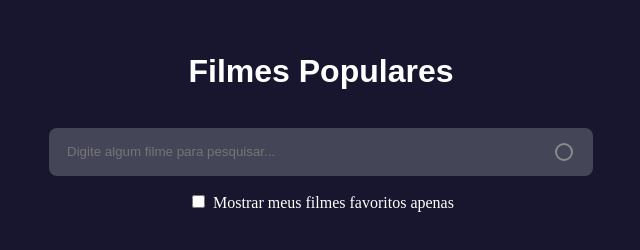
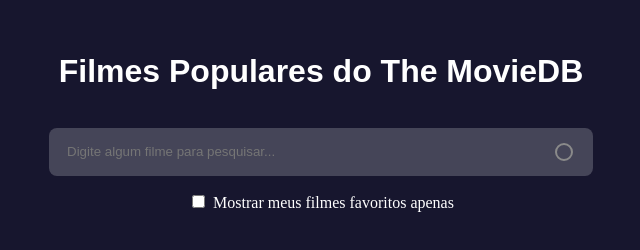
Before and after one commit to rafaelkenne/Consumindo-API-themoviedb, a plain HTML site: page index.html in a window 1280 px wide. Shown: the whole page, without its empty margins (319-959 px from the left). Drawn offline with Linux system fonts and the light colour scheme; no server answers.

Commit message:
Mais uma atualização

```diff
--- a/index.html
+++ b/index.html
@@ -1,12 +1,14 @@
 <!DOCTYPE html>
 <html lang="pt-br">
+
 <head>
   <meta charset="utf-8">
   <link rel="stylesheet" href="style.css">
 </head>
+
 <body>
   <header>
-      <h1 id="inicio">Filmes Populares</h1>
+    <h1 id="inicio">Filmes Populares do The MovieDB</h1>
     <div class="input">
       <input type="text" class="inputText" placeholder="Digite algum filme para pesquisar...">
       <img src="imagens/lupa.svg" alt="Ícone de pesquisa" class="searchIcon">
@@ -20,4 +22,5 @@
   </div>
   <script src="main.js"></script>
 </body>
+
 </html>
--- a/main.js
+++ b/main.js
@@ -1,3 +1,5 @@
+//lembrar de esconder
+
 const key = 'e405e6f0cbbd8f8c90bbb4d04b264cce';
 const $ = document.querySelector.bind(document);
 const url_image = 'https://image.tmdb.org/t/p/w500';
--- a/style.css
+++ b/style.css
@@ -1,3 +1,5 @@
+
+
 body{
 margin: 0;
 padding: 0;
```
Lines whose indentation alone changed are shown as unchanged.
